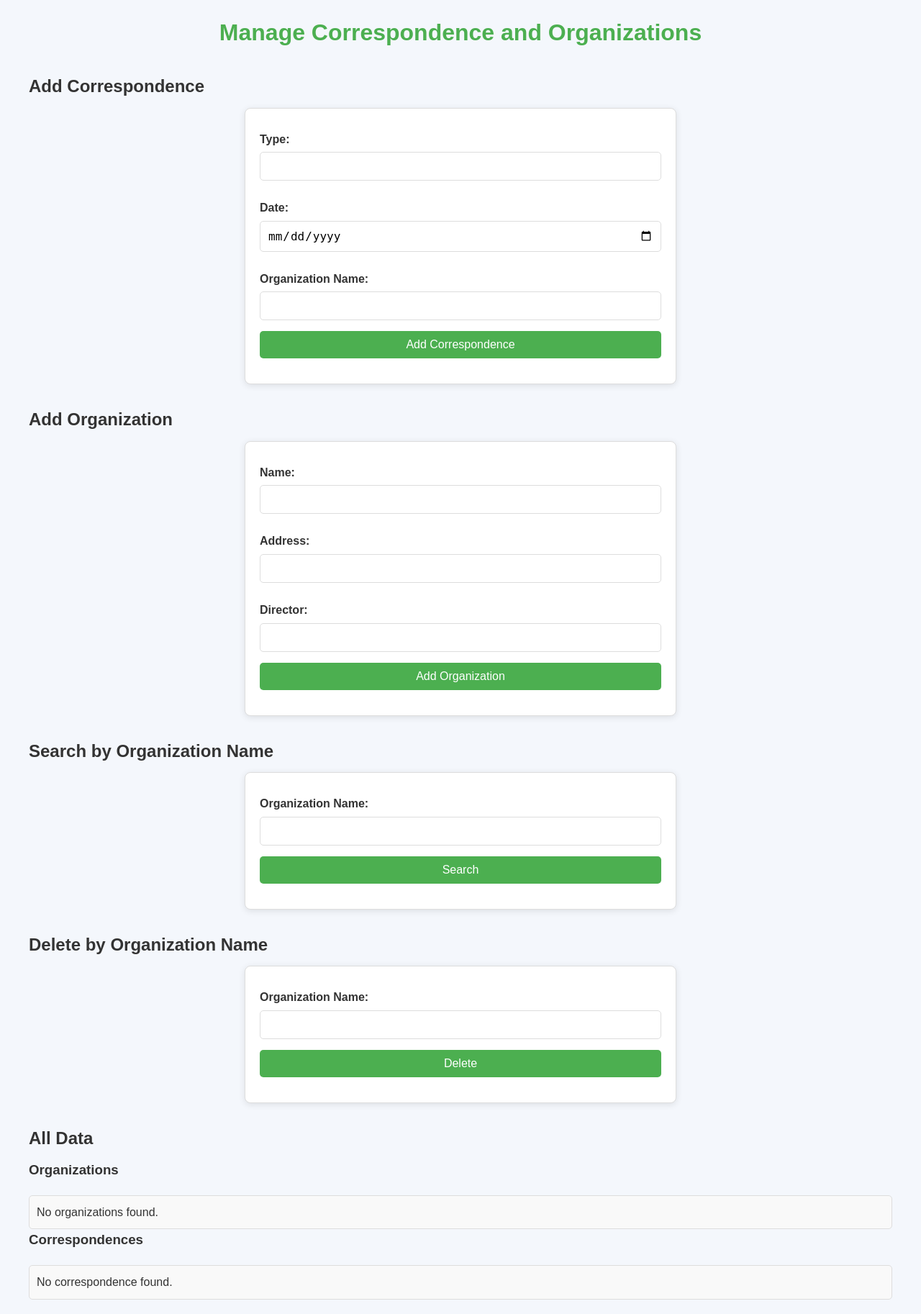
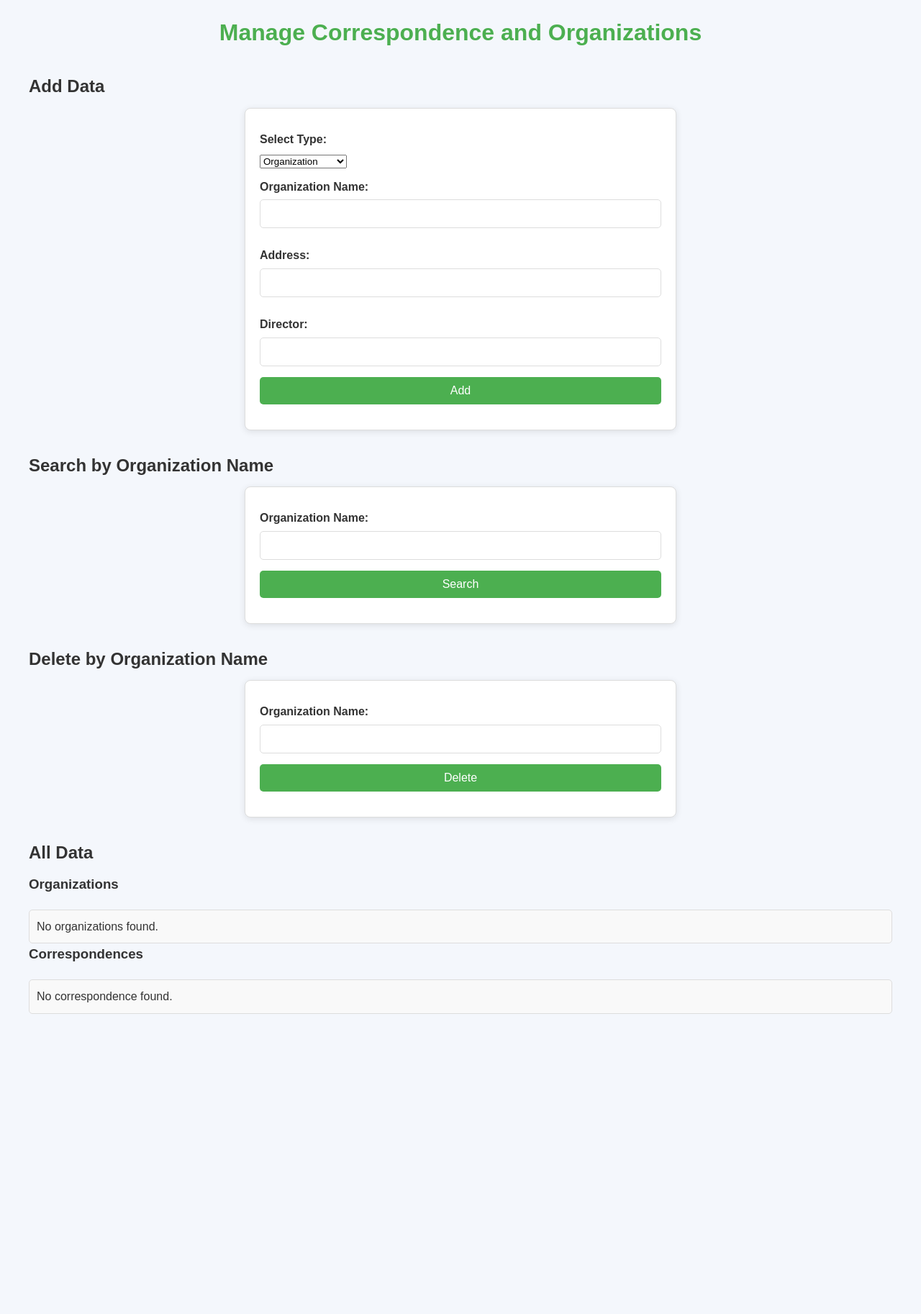
Before and after one commit to Y08A/Kursovaya_Seti_var18, a FastAPI app: template SETI/templates/index.html in a window 1280 px wide. Shown: the whole page at 72% size. After the commit the page ends 1409 px from the top, so only its background shows below. Run offline with FastAPI, Linux system fonts and the light colour scheme; the template is opened without the code that fills it, so the values that code supplies are empty.

Commit message:
UPD 26.02.25
Merged /add-correspondence/&/add-organization/ into /add/

```diff
--- a/SETI/app.py
+++ b/SETI/app.py
@@ -22,9 +22,9 @@ templates = Jinja2Templates(directory="templates")
 
 # --- Data models ---
 class Correspondence(BaseModel):
-    type: str = Field(..., example="Letter")
+    type: str = Field
     date: str = Field(..., example="2024-12-15")
-    organization_name: str = Field(..., example="OOO Navigator")
+    organization_name: str = Field
 
 
 class Organization(BaseModel):
@@ -33,29 +33,40 @@ class Organization(BaseModel):
     director: str = Field(..., example="Markin Anatolii")
 
 
+
 # --- API methods ---
-# Add correspondence
-@app.post("/add-correspondence/", response_class=RedirectResponse)
-async def add_correspondence(
-    type: str = Form(...),
-    date: str = Form(...),
-    organization_name: str = Form(...),
-):
-    correspondence = Correspondence(type=type, date=date, organization_name=organization_name)
-    await correspondence_collection.insert_one(correspondence.dict())
-    return RedirectResponse("/", status_code=303)
 
 
-# Add organization
-@app.post("/add-organization/", response_class=RedirectResponse)
-async def add_organization(
-    name: str = Form(...),
-    address: str = Form(...),
-    director: str = Form(...),
+#CREATE
+
+@app.post("/add/")
+async def add_item(
+    request: Request,
+    item_type: str = Form(...),
+    name: Optional[str] = Form(None),
+    address: Optional[str] = Form(None),
+    director: Optional[str] = Form(None),
+    correspondence_type: Optional[str] = Form(None),
+    date: Optional[str] = Form(None),
+    organization_name: Optional[str] = Form(None),
 ):
-    organization = Organization(name=name, address=address, director=director)
-    await organizations_collection.insert_one(organization.dict())
-    return RedirectResponse("/", status_code=303)
+    if item_type == "organization" and name and address and director:
+        await organizations_collection.insert_one({
+            "name": name,
+            "address": address,
+            "director": director
+        })
+    elif item_type == "correspondence" and correspondence_type and date and organization_name:
+        await correspondence_collection.insert_one({
+            "type": correspondence_type,
+            "date": date,
+            "organization_name": organization_name
+        })
+
+    return RedirectResponse(url="/", status_code=303)
+
+
+#READ
 
 # Search combined information by organization name
 @app.get("/search/", response_class=HTMLResponse)
@@ -88,6 +99,8 @@ async def home(request: Request):
         },
     )
 
+#UPDATE/DELETE
+
 # Delete all data by organization name
 @app.post("/delete/", response_class=RedirectResponse)
 async def delete_by_organization_name(organization_name: str=Form(...)):
--- a/SETI/templates/index.html
+++ b/SETI/templates/index.html
@@ -126,41 +126,37 @@
 <body>
 
 <div class="container">
-    <h1>Manage Correspondence and Organizations</h1>
+    <h1>Manage Correspondence and Organizations</h1><!-- Add Correspondence / Organization -->
+    <div class="form-container">
+        <h2>Add Data</h2>
+        <form action="/add/" method="post">
+            <label>Select Type:</label>
+            <select name="item_type" required>
+                <option value="organization">Organization</option>
+                <option value="correspondence">Correspondence</option>
+            </select>
 
-    <!-- Add Correspondence -->
-    <section>
-        <h2>Add Correspondence</h2>
-        <form action="/add-correspondence/" method="post">
-            <label for="type">Type:</label>
-            <input type="text" id="type" name="type" required>
+            <div id="org-fields">
+                <label>Organization Name:</label>
+                <input type="text" name="name" name="name" required>
+                <label>Address:</label>
+                <input type="text" name="address" name="address" required>
+                <label>Director:</label>
+                <input type="text" name="director" name="director" required>
+            </div>
 
-            <label for="date">Date:</label>
-            <input type="date" id="date" name="date" required>
+            <div id="corr-fields" style="display: none;">
+                <label>Type:</label>
+                <input type="text" name="correspondence_type" name="correspondence_type" required>
+                <label>Date:</label>
+                <input type="date" name="date" name="date" required>
+                <label>Organization Name:</label>
+                <input type="text" name="organization_name" name="organization_name" required>
+            </div>
 
-            <label for="organization_name">Organization Name:</label>
-            <input type="text" id="organization_name" name="organization_name" required>
-
-            <button type="submit">Add Correspondence</button>
+            <button type="submit">Add</button>
         </form>
-    </section>
-
-    <!-- Add Organization -->
-    <section>
-        <h2>Add Organization</h2>
-        <form action="/add-organization/" method="post">
-            <label for="name">Name:</label>
-            <input type="text" id="name" name="name" required>
-
-            <label for="address">Address:</label>
-            <input type="text" id="address" name="address" required>
-
-            <label for="director">Director:</label>
-            <input type="text" id="director" name="director" required>
-
-            <button type="submit">Add Organization</button>
-        </form>
-    </section>
+    </div>
 <!-- Search Form -->
     <section>
         <h2>Search by Organization Name</h2>
@@ -170,7 +166,6 @@
             <button type="submit">Search</button>
         </form>
     </section>
-
     <!-- Delete Form -->
     <section>
         <h2>Delete by Organization Name</h2>
@@ -238,6 +233,21 @@
 
 </div>
 
+   <script>
+        document.querySelector("select[name='item_type']").addEventListener("change", function() {
+            let orgFields = document.getElementById("org-fields");
+            let corrFields = document.getElementById("corr-fields");
+
+            if (this.value === "organization") {
+                orgFields.style.display = "block";
+                corrFields.style.display = "none";
+            } else {
+                orgFields.style.display = "none";
+                corrFields.style.display = "block";
+            }
+        });
+    </script>
+
 <script>
     function confirmDelete() {
         return confirm("Are you sure you want to delete all data for this organization?");
```
